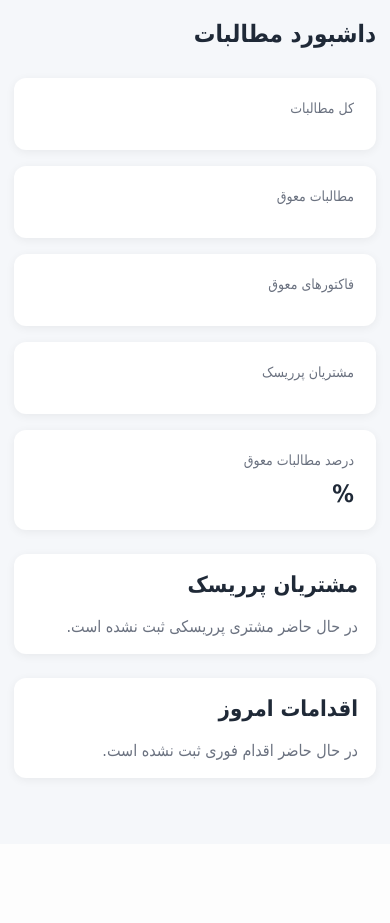
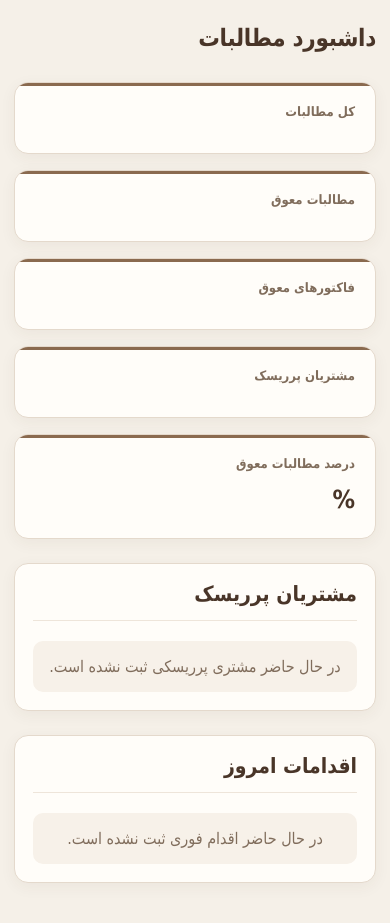
Before and after one commit to elhammavarani/receivables-risk, a Django app: template dashboard/templates/dashboard/home.html in a window 390 px wide. Before the commit the page ends 782 px from the top, so only its background shows below. Run offline with Django 3.2, Linux system fonts and the light colour scheme; the template is opened without the code that fills it, so the values that code supplies are empty.

Commit message:
style: improve dashboard UI

```diff
--- a/static/css/app.css
+++ b/static/css/app.css
@@ -5,14 +5,14 @@
 body {
     margin: 0;
     font-family: Tahoma, Arial, sans-serif;
-    background: #f5f7fa;
-    color: #1f2937;
+    background: #f5f0e8;
+    color: #3f342c;
 }
 
 .page-container {
     max-width: 1200px;
     margin: 0 auto;
-    padding: 32px 20px;
+    padding: 36px 20px 50px;
 }
 
 /* ---------- Typography ---------- */
@@ -20,11 +20,70 @@ body {
 h1 {
     margin: 0 0 30px;
     font-size: 30px;
+    font-weight: 800;
+    color: #493528;
+    letter-spacing: -0.3px;
 }
 
 h2 {
     margin: 0 0 20px;
-    font-size: 22px;
+    font-size: 21px;
+    font-weight: 700;
+    color: #493528;
+}
+
+/* ---------- Topbar ---------- */
+
+.topbar {
+    background: #fffdf9;
+    border-bottom: 1px solid #ded2c3;
+    box-shadow: 0 2px 12px rgba(73, 53, 40, 0.06);
+}
+
+.topbar-inner {
+    max-width: 1200px;
+    margin: 0 auto;
+    padding: 15px 20px;
+
+    display: flex;
+    align-items: center;
+    justify-content: space-between;
+    gap: 16px;
+}
+
+.topbar-title {
+    font-size: 17px;
+    font-weight: 800;
+    color: #493528;
+}
+
+.topbar form {
+    margin: 0;
+}
+
+.logout-button {
+    display: inline-block !important;
+    width: auto !important;
+    margin: 0 !important;
+    padding: 8px 16px !important;
+
+    border: 1px solid #cdbca8 !important;
+    border-radius: 8px !important;
+
+    background: #fffdf9 !important;
+    color: #6b4f3a !important;
+
+    font-family: Tahoma, Arial, sans-serif !important;
+    font-size: 13px !important;
+    font-weight: 600 !important;
+
+    cursor: pointer !important;
+    transition: all 0.15s ease;
+}
+
+.logout-button:hover {
+    background: #eee5da !important;
+    border-color: #a98d73 !important;
 }
 
 /* ---------- Dashboard Cards ---------- */
@@ -36,59 +95,146 @@ h2 {
 }
 
 .card {
-    background: #ffffff;
-    border-radius: 12px;
-    padding: 22px;
-    box-shadow: 0 2px 10px rgba(0, 0, 0, 0.06);
+    position: relative;
+    overflow: hidden;
+
+    background: #fffdf9;
+    border: 1px solid #e4d9cc;
+    border-radius: 14px;
+
+    padding: 21px 20px;
+
+    box-shadow: 0 4px 16px rgba(73, 53, 40, 0.055);
+
+    transition:
+        transform 0.15s ease,
+        box-shadow 0.15s ease;
+}
+
+.card::before {
+    content: "";
+    position: absolute;
+    top: 0;
+    right: 0;
+    left: 0;
+    height: 3px;
+    background: #8a6a4f;
+}
+
+.card:hover {
+    transform: translateY(-2px);
+    box-shadow: 0 8px 22px rgba(73, 53, 40, 0.09);
 }
 
 .card-title {
-    color: #6b7280;
-    font-size: 14px;
-    margin-bottom: 12px;
+    color: #806d5c;
+    font-size: 13px;
+    font-weight: 600;
+    margin-bottom: 13px;
 }
 
 .card-value {
-    font-size: 24px;
-    font-weight: bold;
+    font-size: 25px;
+    font-weight: 800;
+    color: #493528;
+    line-height: 1.3;
 }
 
 /* ---------- Sections ---------- */
 
 .section {
-    background: #ffffff;
-    border-radius: 12px;
+    background: #fffdf9;
+    border: 1px solid #e4d9cc;
+    border-radius: 14px;
+
     padding: 24px;
     margin-top: 24px;
-    box-shadow: 0 2px 10px rgba(0, 0, 0, 0.06);
+
+    box-shadow: 0 4px 16px rgba(73, 53, 40, 0.055);
 }
 
-/* ---------- Risk Customers ---------- */
+.section h2 {
+    padding-bottom: 14px;
+    border-bottom: 1px solid #eee5da;
+}
+
+/* ---------- Risk / Today Actions ---------- */
 
 .risk-item {
     display: flex;
     justify-content: space-between;
     align-items: center;
-    padding: 16px 0;
-    border-bottom: 1px solid #e5e7eb;
+
+    padding: 14px 4px;
+
+    border-bottom: 1px solid #eee5da;
 }
 
 .risk-item:last-child {
     border-bottom: none;
 }
 
+/* Customer name */
+
+.risk-item strong {
+    display: block;
+    margin-bottom: 10px;
+    line-height: 1.5;
+}
+
+.risk-item a {
+    color: #5b4231;
+    text-decoration: none;
+    font-weight: 700;
+}
+
+.risk-item a:hover {
+    color: #493528;
+    text-decoration: underline;
+}
+
+/* Amount and overdue text */
+
+.risk-item > div:first-child > div {
+    margin-top: 8px;
+    color: #806d5c;
+    font-size: 14px;
+    line-height: 1.8;
+}
+
+/* Risk score */
+
 .risk-score {
-    font-weight: bold;
+    min-width: 90px;
+    text-align: center;
+
+    padding: 7px 12px;
+
+    border-radius: 8px;
+
+    background: #f1e8dd;
+    color: #6b4f3a;
+
+    font-size: 13px;
+    font-weight: 700;
 }
 
 .empty {
-    color: #6b7280;
+    padding: 16px;
+
+    border-radius: 10px;
+
+    background: #f7f1e9;
+    color: #806d5c;
+
+    text-align: center;
 }
 
 /* ---------- Login ---------- */
 
 .auth-container {
     min-height: 80vh;
+
     display: flex;
     align-items: center;
     justify-content: center;
@@ -158,7 +454,7 @@ h2 {
 
 @media (max-width: 600px) {
     .page-container {
-        padding: 20px 14px;
+        padding: 24px 14px 40px;
     }
 
     .cards {
--- a/templates/base.html
+++ b/templates/base.html
@@ -2,21 +2,63 @@
 
 <!DOCTYPE html>
 <html lang="fa" dir="rtl">
+
 <head>
     <meta charset="UTF-8">
     <meta name="viewport" content="width=device-width, initial-scale=1.0">
 
-    <title>{% block title %}سیستم مدیریت مطالبات{% endblock %}</title>
+    <title>
+        {% block title %}
+        سیستم مدیریت مطالبات
+        {% endblock %}
+    </title>
 
-    <link rel="stylesheet" href="{% static 'css/app.css' %}">
+    <link
+        rel="stylesheet"
+        href="{% static 'css/app.css' %}"
+    >
 </head>
 
 <body>
 
+    {% if user.is_authenticated %}
+
+        <header class="topbar">
+
+            <div class="topbar-inner">
+
+                <div class="topbar-title">
+                    سیستم مدیریت مطالبات
+                </div>
+
+                <form
+                    method="post"
+                    action="{% url 'logout' %}"
+                >
+                    {% csrf_token %}
+
+                    <button
+                        type="submit"
+                        class="logout-button"
+                    >
+                        خروج
+                    </button>
+                </form>
+
+            </div>
+
+        </header>
+
+    {% endif %}
+
+
     <main class="page-container">
+
         {% block content %}
         {% endblock %}
+
     </main>
 
 </body>
+
 </html>
```
Also changed, not shown: other parts of static/css/app.css (+166 -116 lines).
